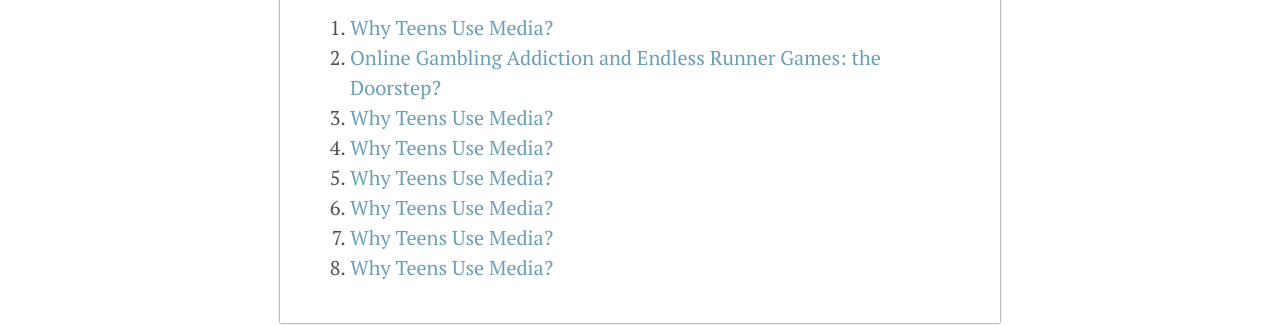
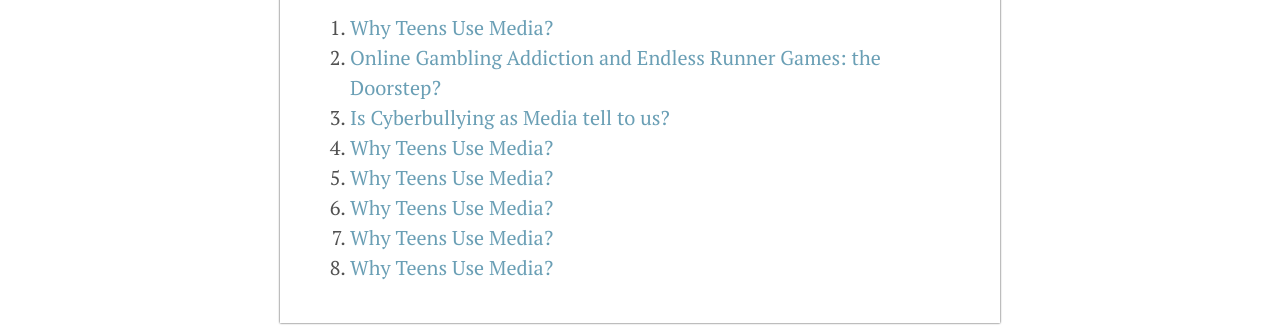
Before and after one commit to IvanPsy/cyber, a Jekyll site: the page built from index.html, in a window 1280 px wide. Shown: the part 786-1112 px from the top of the page. Built offline with Jekyll 4.4.1, drawn with Linux system fonts in a browser that asks for light colours; the list of posts is cut into pages by our own code; comment, search, counter and statistics services are not loaded.

Commit message:
Update chapter-links.html

```diff
--- a/_includes/chapter-links.html
+++ b/_includes/chapter-links.html
@@ -1,8 +1,8 @@
 <li class="home-links"><a href="/teens-use-new-media/">Why Teens Use Media?</a></li>
 <li class="home-links"><a href="/online-gambling-addiction-endless-runner-games/">Online Gambling Addiction and Endless Runner Games: the Doorstep?</a></li>
+<li class="home-links"><a href="/cyberbullying-mass-medias-data-stats/">Is Cyberbullying as Media tell to us?</a></li>
 <li class="home-links"><a href="/teens-use-new-media/">Why Teens Use Media?</a></li>
 <li class="home-links"><a href="/teens-use-new-media/">Why Teens Use Media?</a></li>
 <li class="home-links"><a href="/teens-use-new-media/">Why Teens Use Media?</a></li>
 <li class="home-links"><a href="/teens-use-new-media/">Why Teens Use Media?</a></li>
 <li class="home-links"><a href="/teens-use-new-media/">Why Teens Use Media?</a></li>
-<li class="home-links"><a href="/teens-use-new-media/">Why Teens Use Media?</a></li>
```
